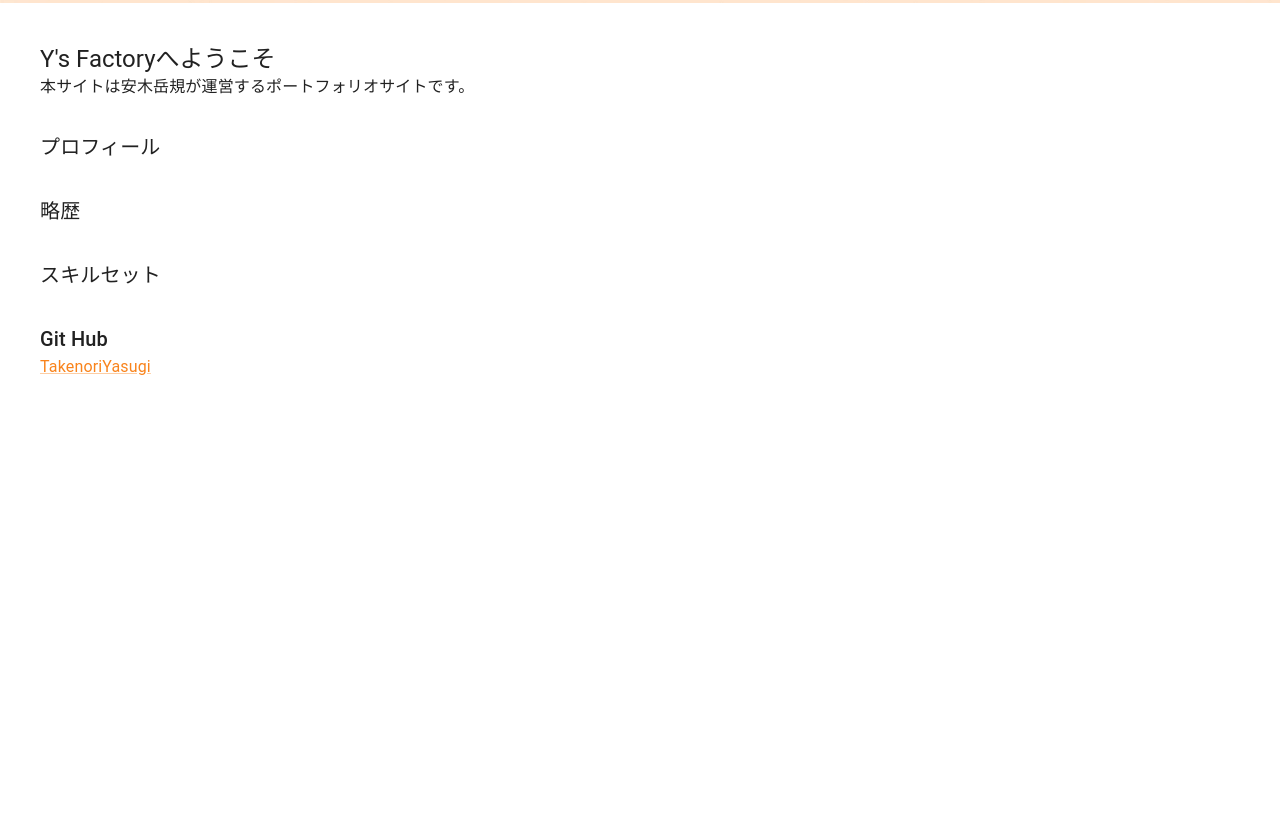
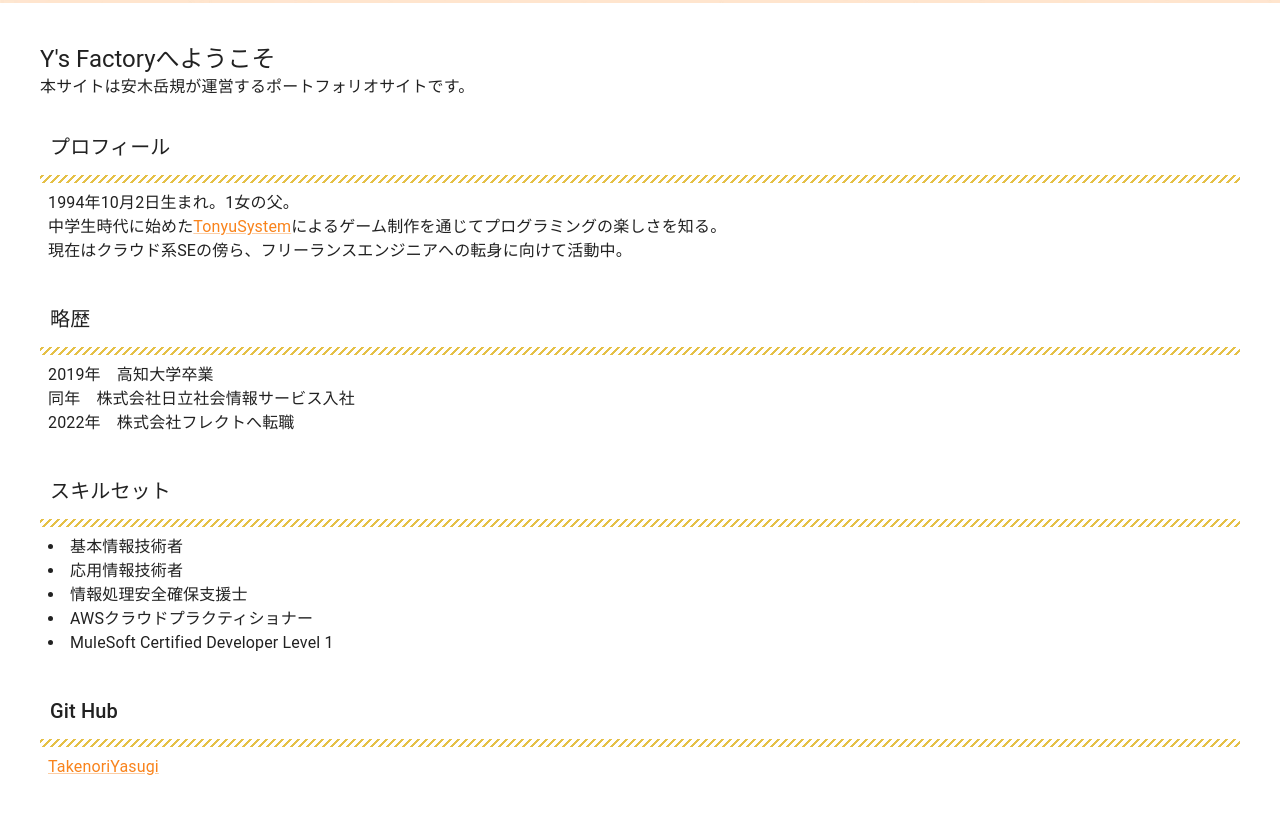
Before and after one commit to TakenoriYasugi/YsFactory, a React (Create React App) app in the folder ys-factory/: page / in a window 1280 px wide. Shown: the part 840-1653 px from the top of the page. Before the commit the page ends 1259 px from the top, so only its background shows below. Built offline with nearby package versions, Linux system fonts and the light colour scheme.

Commit message:
トップページにコンテンツを追加。

```diff
--- a/ys-factory/src/css/TopPageStyle.css
+++ b/ys-factory/src/css/TopPageStyle.css
@@ -4,3 +4,16 @@
     display: block;
     /* box-shadow: 15px 15px 0 #b9ccdd; */
 }
+
+.heading {
+    padding: 0 0.5em 20px;
+    font-size: 26px;
+    background-image: repeating-linear-gradient(
+        -45deg,
+        #e5c046 0px, #e5c046 2px,
+        rgba(0 0 0 / 0) 0%, rgba(0 0 0 / 0) 50%
+        );
+    background-size: 8px 8px;
+    background-repeat: repeat-x;
+    background-position: center bottom;
+}
--- a/ys-factory/src/pages/TopPage.tsx
+++ b/ys-factory/src/pages/TopPage.tsx
@@ -19,20 +19,38 @@
                     <Typography>本サイトは安木岳規が運営するポートフォリオサイトです。</Typography>
                 </Box>
                 <Box sx={{p: 2}}>
-                    <Typography variant='h6'>プロフィール</Typography>
+                    <Typography variant='h6' className='heading'>プロフィール</Typography>
+                    <Typography sx={{p: 1}}>
+                        1994年10月2日生まれ。1女の父。<br/>中学生時代に始めた<Link href='https://www.tonyu.jp/'>TonyuSystem</Link>によるゲーム制作を通じてプログラミングの楽しさを知る。<br/>
+                        現在はクラウド系SEの傍ら、フリーランスエンジニアへの転身に向けて活動中。
+                    </Typography>
                 </Box>
 
                 <Box sx={{p: 2}}>
-                    <Typography variant='h6'>略歴</Typography>
+                    <Typography variant='h6' className='heading'>略歴</Typography>
+                    <Typography sx={{p: 1}}>
+                        2019年　高知大学卒業<br/>
+                        同年　株式会社日立社会情報サービス入社<br/>
+                        2022年　株式会社フレクトへ転職<br/>
+                    </Typography>
                 </Box>
 
                 <Box sx={{p: 2}}>
-                    <Typography variant='h6'>スキルセット</Typography>
+                    <Typography variant='h6' className='heading'>スキルセット</Typography>
+                    <Typography sx={{p: 1}}>
+                        <li>基本情報技術者</li>
+                        <li>応用情報技術者</li>
+                        <li>情報処理安全確保支援士</li>
+                        <li>AWSクラウドプラクティショナー</li>
+                        <li>MuleSoft Certified Developer Level 1</li>
+                    </Typography>
                 </Box>
 
                 <Box sx={{p: 2}}>
-                    <Typography variant='h6'>Git Hub</Typography>
-                    <Link href="https://github.com/TakenoriYasugi/">TakenoriYasugi</Link>
+                    <Typography variant='h6' className='heading'>Git Hub</Typography>
+                    <Typography sx={{p: 1}}>
+                        <Link href="https://github.com/TakenoriYasugi/">TakenoriYasugi</Link>
+                    </Typography>
                 </Box>
            </Box>
 
```
